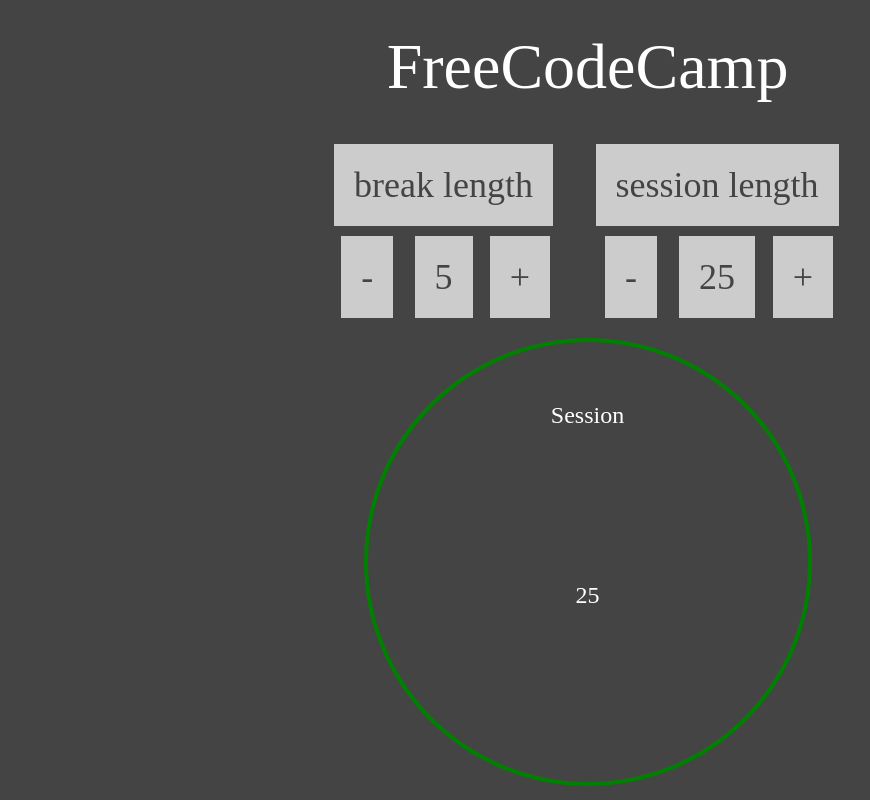
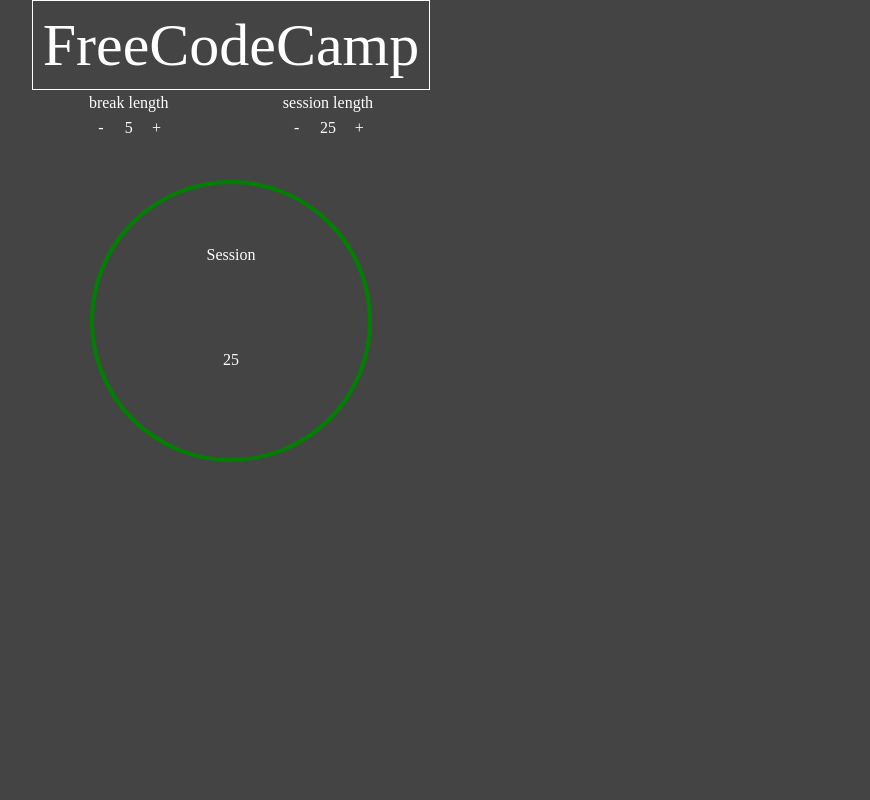
Before and after one commit to wmemorgan/pomodoro-clock, a plain HTML site: page index.html in a window 1280 px wide. Shown: the whole page, without its empty margins (409-1279 px from the left). Drawn offline with Linux system fonts and the light colour scheme.

Commit message:
-Consolidate color settings. -Centered app display. -Adjust row height settings. -Remove grid gaps.

```diff
--- a/style.css
+++ b/style.css
@@ -1,46 +1,54 @@
-body {
-  margin: 10px;
+body, html {
+  margin: auto;
+  height: 100%;
+  display: grid;
+  color: #fff;
   background-color: #444;
 }
 
 .wrapper {
+    max-width: 500px;
     display: grid;
     grid-template-columns: repeat(4, 1fr) ;
+    grid-auto-rows: minmax(30px, 90px);
+
     justify-items: center;
-    color: #444;
+    /* color: #444; */
 }
 
 .box {
-    color: #fff;
-    padding: 20px;
-    font-size: 150%;
+    /* color: #fff; */
+    padding: 2px;
+    /* font-size: 150%; */
     justify-items: center;
 
 }
 
-.box .box {
+/* .box .box {
     background-color: #ccc;
     color: #444;
-}
+} */
 
 .heading {
     grid-column: col / span 4;
-    font-size: 4em;
+    border: 1px solid white;
+    padding: 10px;
+    font-size: 3.75em;
 }
 
 
 .break-settings {
     grid-column: col / span 2;
     display: grid;
-    grid-gap: 10px;
     grid-template-columns: 1fr 1fr 1fr;
+    grid-template-rows: 25px;
 }
 
 .session-settings {
     grid-column: col 3 / span 2;
     display: grid;
-    grid-gap: 10px;
     grid-template-columns: 1fr 1fr 1fr;
+    grid-template-rows: 25px;
 }
 
 .interval-label {
@@ -65,11 +73,11 @@ body {
     grid-template-columns: 1fr;
     border: 4px solid green;
     border-radius: 50%;
-    height: 400px;
-    width: 400px;
+    height: 270px;
+    width: 270px;
     justify-items: center;
 }
 
 .session-name {
-  padding: 40px 0px 0px 0px;
+  padding: 60px 0px 0px 0px;
 }
```
